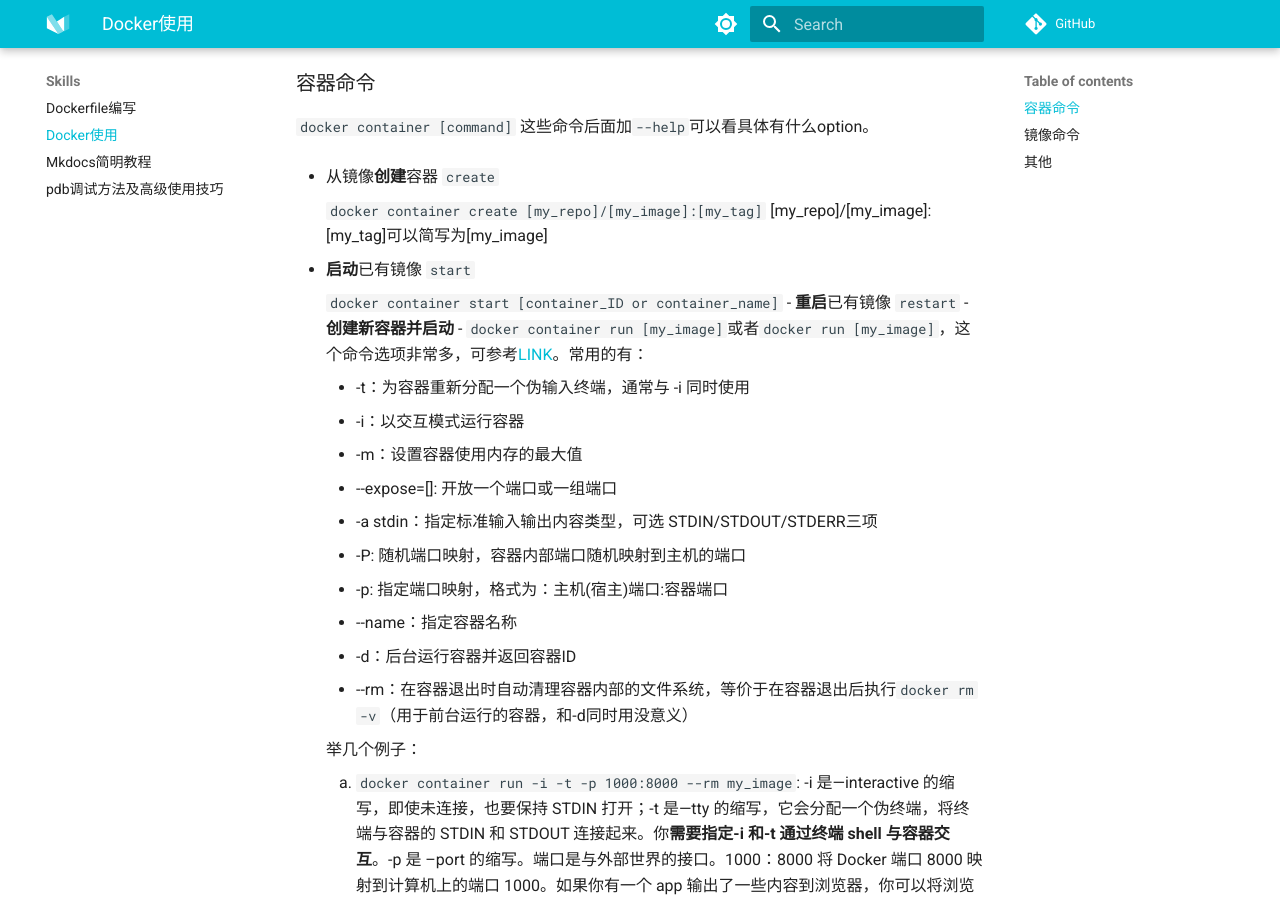
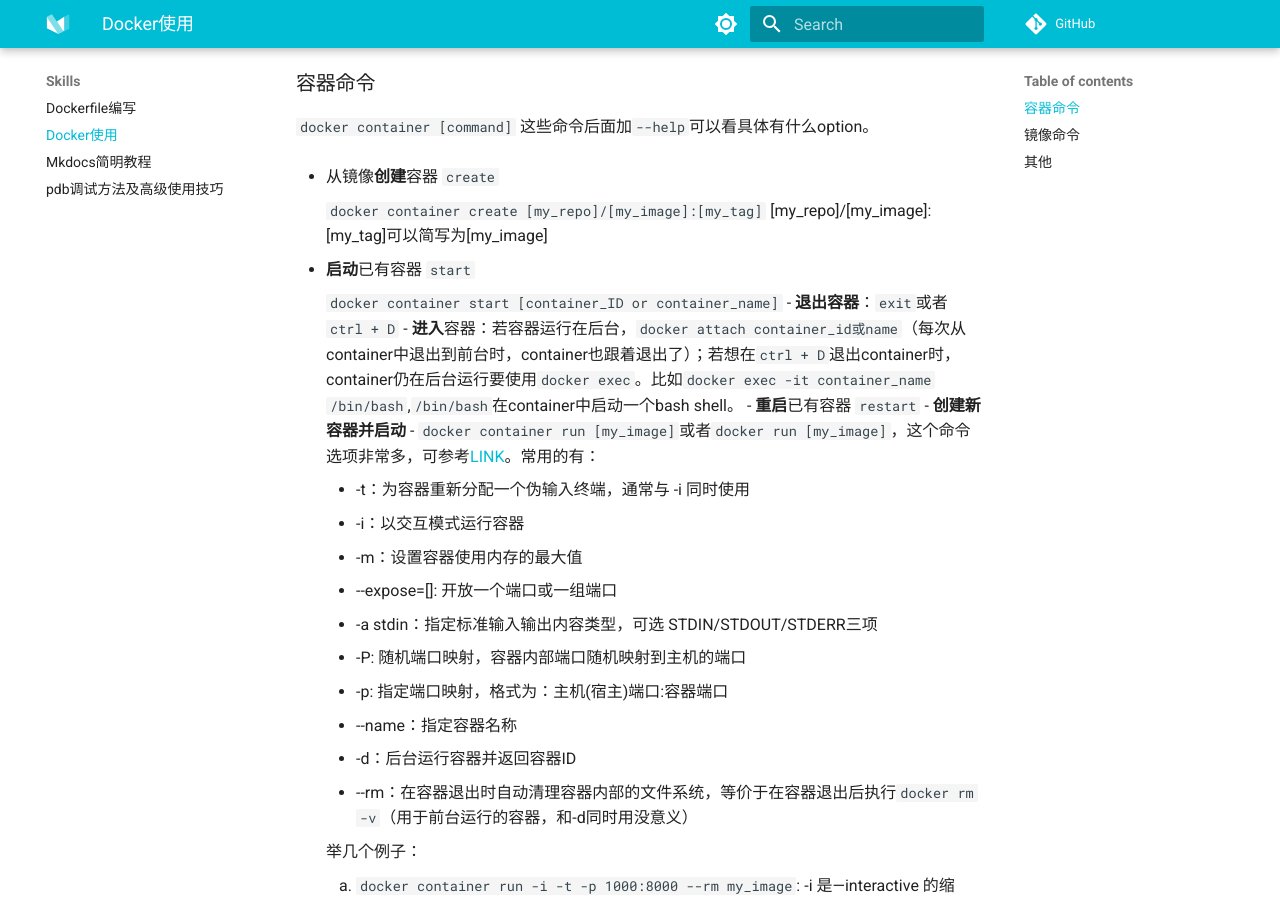
Before and after one commit to ZillaRU/ZillaRU.github.io, an MkDocs documentation site: the page built from docs/skills/docker使用.md, in a window 1280 px wide and 900 px high, scrolled down 420 px. Built offline with MkDocs 1.6.1 and Material for MkDocs 9.7.7, drawn with Linux system fonts in a browser that asks for light colours; comment, search, counter and statistics services are not loaded.

Commit message:
revise docker usage

```diff
--- a/docs/skills/docker使用.md
+++ b/docs/skills/docker使用.md
@@ -17,10 +17,12 @@
     `docker container create [my_repo]/[my_image]:[my_tag]`
     [my_repo]/[my_image]:[my_tag]可以简写为[my_image]
 
-- **启动**已有镜像 `start`
+- **启动**已有容器 `start`
 
     `docker container start [container_ID or container_name]`
-- **重启**已有镜像 `restart`
+- **退出容器**：`exit`或者`ctrl + D`
+- **进入**容器：若容器运行在后台，`docker attach container_id或name`（每次从container中退出到前台时，container也跟着退出了）；若想在`ctrl + D`退出container时，container仍在后台运行要使用`docker exec`。比如`docker exec -it container_name /bin/bash`,`/bin/bash`在container中启动一个bash shell。
+- **重启**已有容器 `restart`
 - **创建新容器并启动**
   - `docker container run [my_image]`或者`docker run [my_image]`，这个命令选项非常多，可参考[LINK](https://www.runoob.com/docker/docker-run-command.html)。常用的有：
 
```
